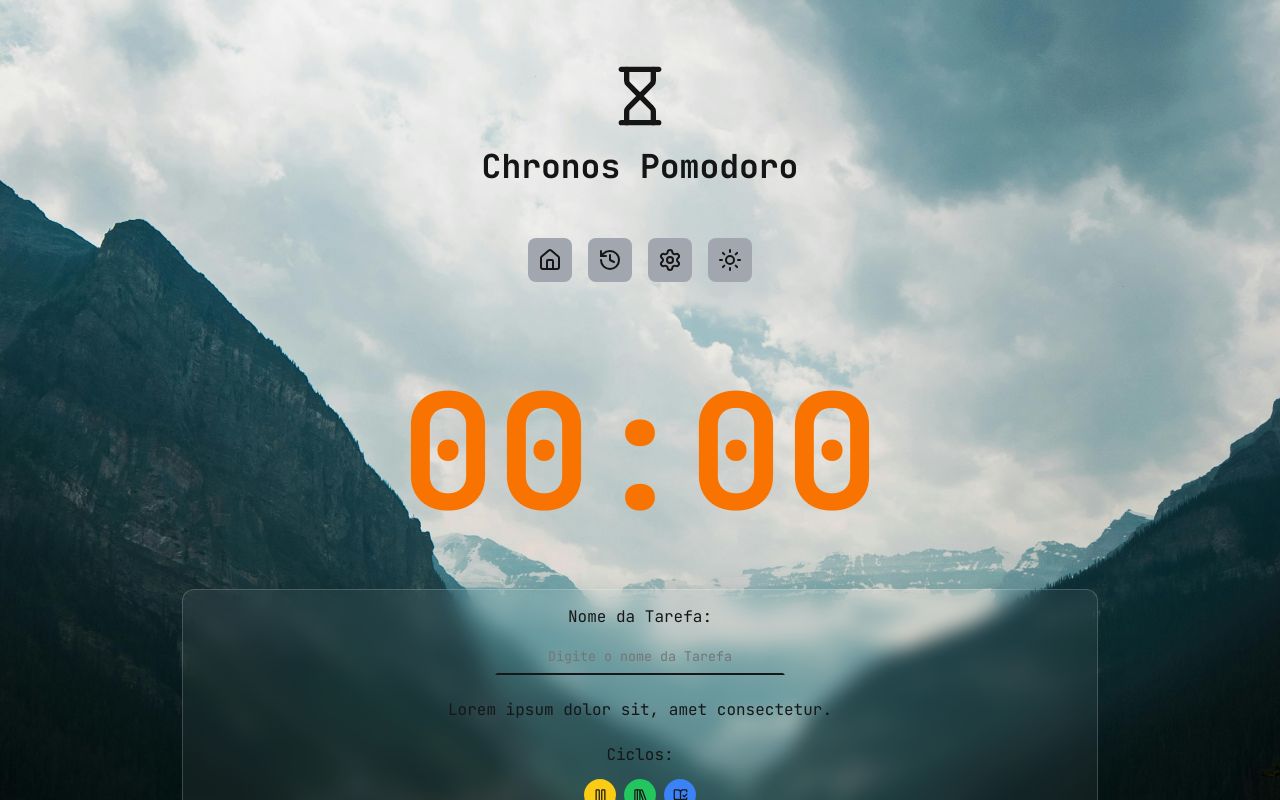
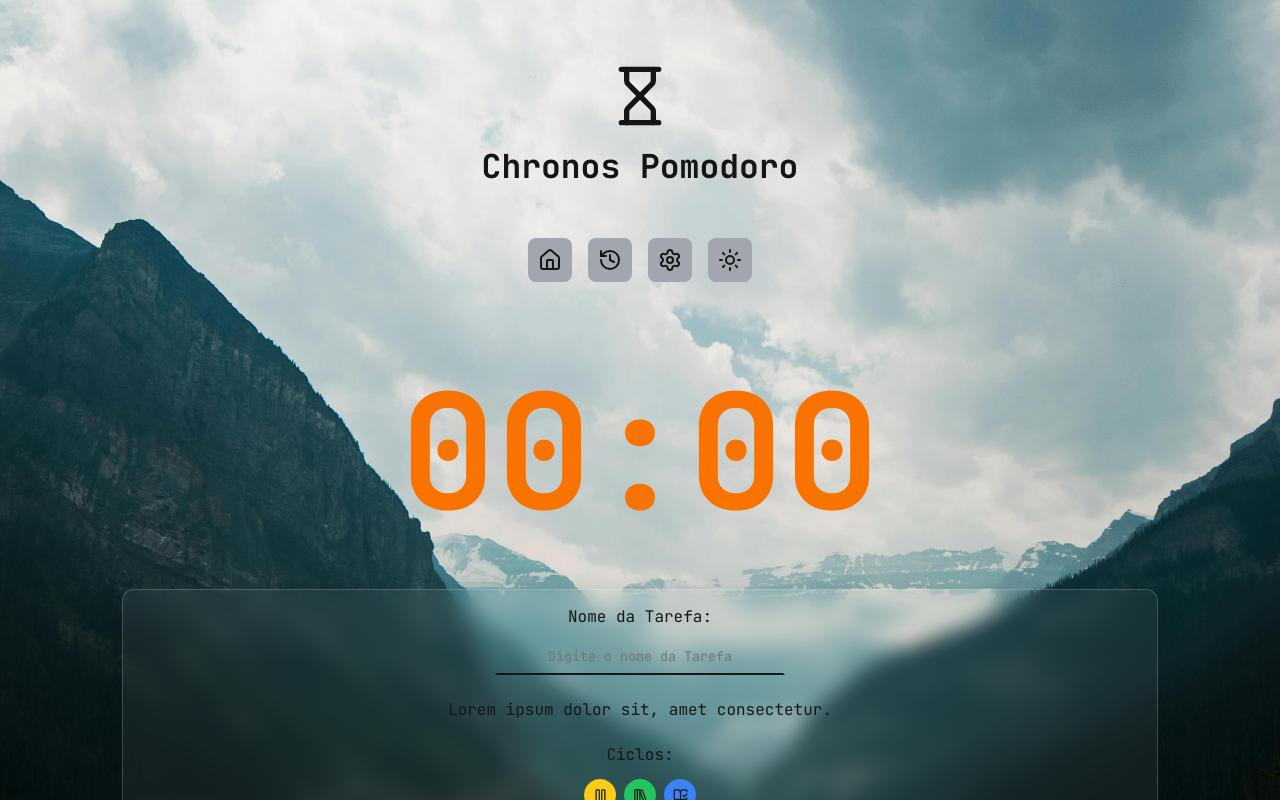
Before and after one commit to MarvinRF/chronos-pomodoro, a React (Vite) app: page / in a window 1280 px wide. Shown: the top 800 px of the page. Built offline with nearby package versions, Linux system fonts and the light colour scheme.

Commit message:
Increase container width and adjust global margin
Adjust container max-width to allow wider layouts and remove the global margin reset to better control spacing.

```diff
--- a/src/components/Container/styles.module.css
+++ b/src/components/Container/styles.module.css
@@ -1,5 +1,5 @@
 .container {
-  max-width: 98rem;
+  max-width: 110rem;
   margin: 0 auto;
 }
 
--- a/src/styles/global.css
+++ b/src/styles/global.css
@@ -19,7 +19,6 @@ body {
   background-repeat: no-repeat;
   background-position: center;
   min-height: 100vh;
-  margin: 0;
   overflow-x: hidden;
 }
 
```
